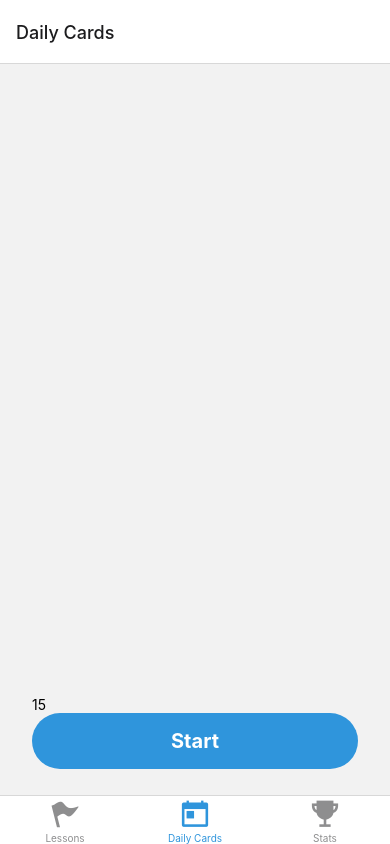
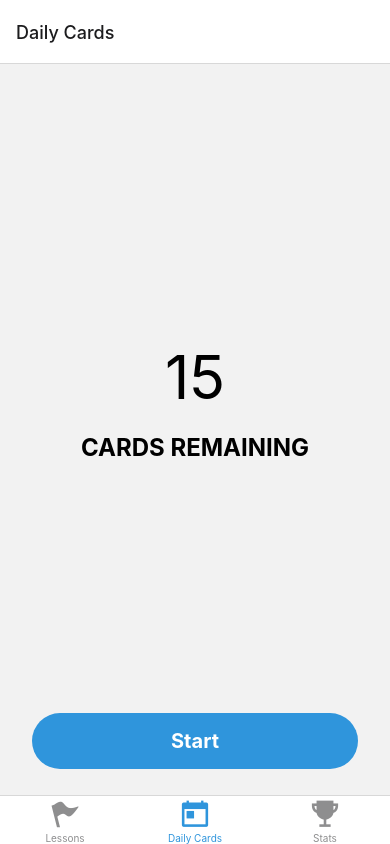
Before and after one commit to SamiElkateb/study_mobile, a React Native app: screen /Daily in a window 390 px wide. Built offline with nearby package versions, Linux system fonts and the light colour scheme; what expo-linking would draw is missing.

Commit message:
Added daily cards counter

```diff
--- a/screens/DailyCards.tsx
+++ b/screens/DailyCards.tsx
@@ -5,19 +5,24 @@ import { useContext } from 'react';
 import { View, StyleSheet, Text } from 'react-native';
 import Button from '../components/UserEvents/Button';
 import StudyContext from '../store/StudyContext';
-interface props {}
-const DailyCards: React.FC<props> = (props) => {
+
+const DailyCards: React.FC= () => {
 	const studyCtx = useContext(StudyContext);
-	const { studyDeck, progress } = studyCtx;
+	const { studyDeck } = studyCtx;
 	const navigation = useNavigation();
+	const cardsRemaining = studyDeck.length;
+	const areCardsRemaining = studyDeck.length > 0;
 
 	const onStartHandler = () => {
 		navigation.navigate('Study');
 	};
 	return (
 		<View style={styles.container}>
-			<Text>{studyDeck.length}</Text>
-			<Button onClick={onStartHandler}>Start</Button>
+			<View style={styles.number_card_container}>
+				<Text style={styles.number}>{cardsRemaining}</Text>
+				<Text style={styles.text}>Cards remaining</Text>
+			</View>
+			{areCardsRemaining && <Button onClick={onStartHandler}>Start</Button>}
 		</View>
 	);
 };
@@ -29,6 +34,21 @@ const styles = StyleSheet.create({
 		flex: 1,
 		paddingVertical: 26,
 		paddingHorizontal: 32,
-		justifyContent: 'flex-end',
+		justifyContent: 'space-between',
+	},
+	number_card_container: {
+		flex: 1,
+		justifyContent: 'center',
+	},
+	number: {
+		textAlign: 'center',
+		fontSize: 60,
+		marginBottom: 20,
+	},
+	text: {
+		textAlign: 'center',
+		fontSize: 24,
+		textTransform: 'uppercase',
+		fontWeight: 'bold',
 	},
 });
```
